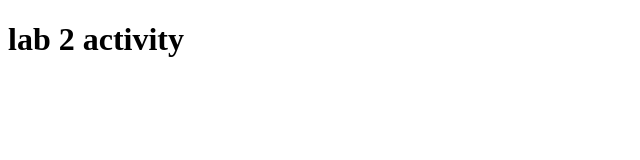
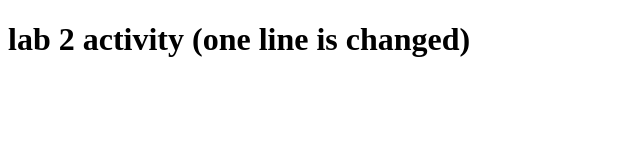
Before and after one commit to lakshan9kavindu/lab-2-practice, a plain HTML site: page index.html in a window 1280 px wide. Shown: the whole page, without its empty margins (0-640 px from the left). Drawn offline with Linux system fonts and the light colour scheme.

Commit message:
one is changed in first feature branch

```diff
--- a/index.html
+++ b/index.html
@@ -6,6 +6,6 @@
     <title>lab 2</title>
 </head>
 <body>
-    <h1>lab 2 activity</h1>
+    <h1>lab 2 activity (one line is changed)</h1>
 </body>
 </html>
```
